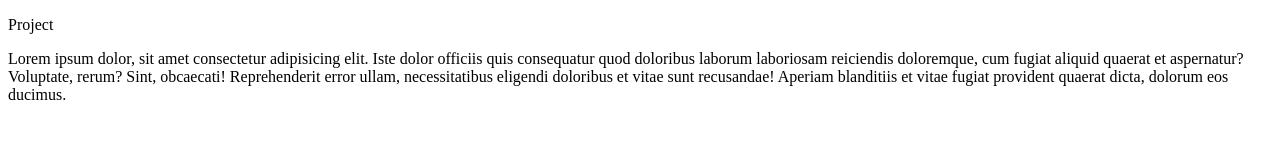
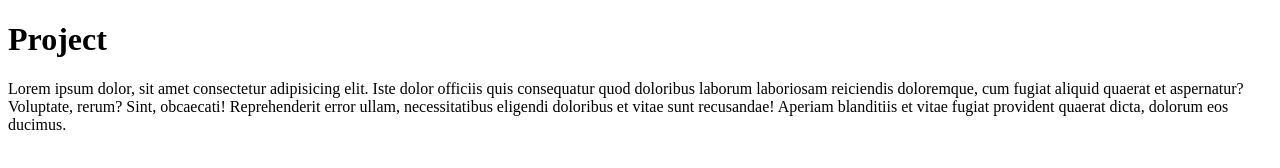
Before and after one commit to adarshnambiar129/project, a plain HTML site: page index.html in a window 1280 px wide. Drawn offline with Linux system fonts and the light colour scheme.

Commit message:
Add files via upload

```diff
--- a/index.html
+++ b/index.html
@@ -9,7 +9,7 @@
 </head>
 <body>
     <header>
-        <p>Project</p>
+        <h1>Project</h1>
     </header>
     <main>
         <p>Lorem ipsum dolor, sit amet consectetur adipisicing elit. Iste dolor officiis quis consequatur quod doloribus laborum laboriosam reiciendis doloremque, cum fugiat aliquid quaerat et aspernatur? Voluptate, rerum? Sint, obcaecati! Reprehenderit error ullam, necessitatibus eligendi doloribus et vitae sunt recusandae! Aperiam blanditiis et vitae fugiat provident quaerat dicta, dolorum eos ducimus.</p>
```
